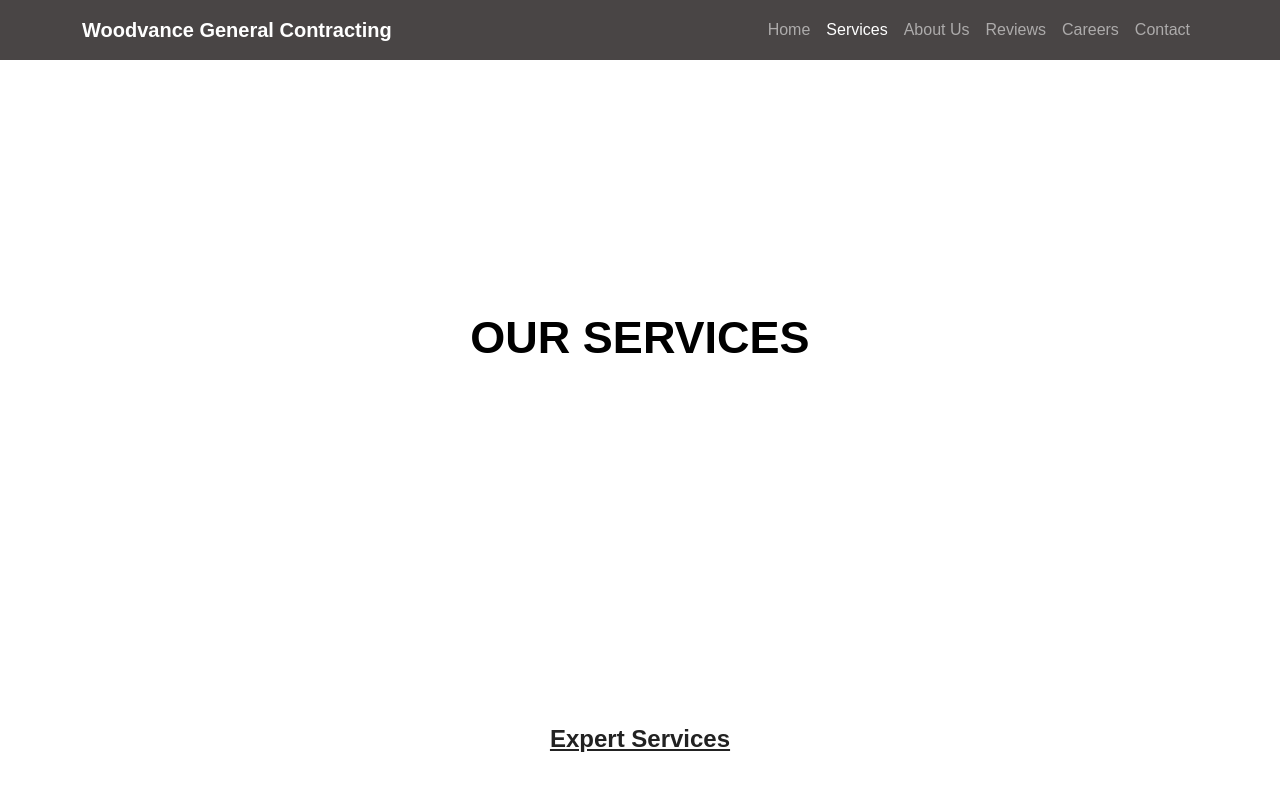
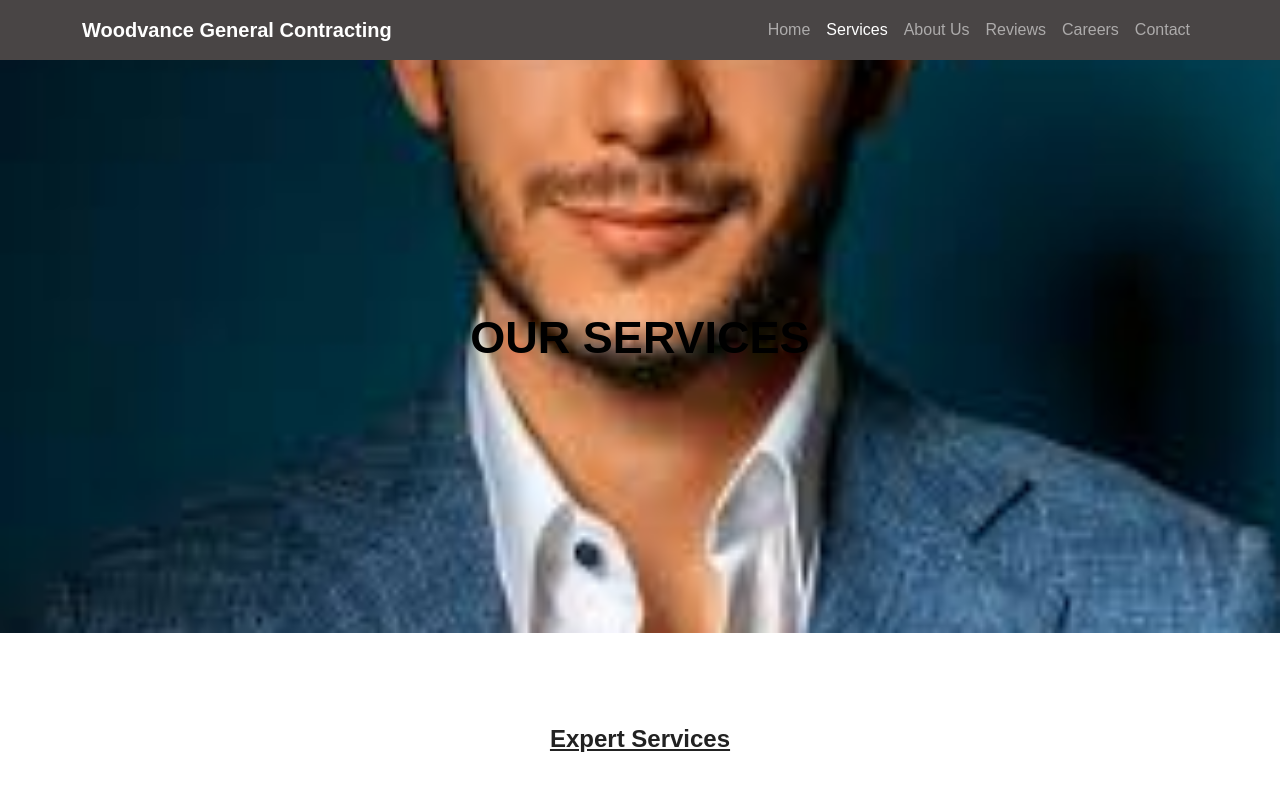
Before and after one commit to Hasn-code/woodvance, a plain HTML site: page services.html in a window 1280 px wide. Shown: the top 800 px of the page. Drawn offline with nearby package versions, Linux system fonts and the light colour scheme.

Commit message:
Update services.html

```diff
--- a/services.html
+++ b/services.html
@@ -17,7 +17,7 @@
       text-align: center;
       margin-top: 60px;
       margin-bottom: -10px;
-      background-image: url('p5.jpg');
+      background-image: url('p5.jpeg');
     padding: 240px 50px;
       background-size: cover;
       background-position: center;
```
